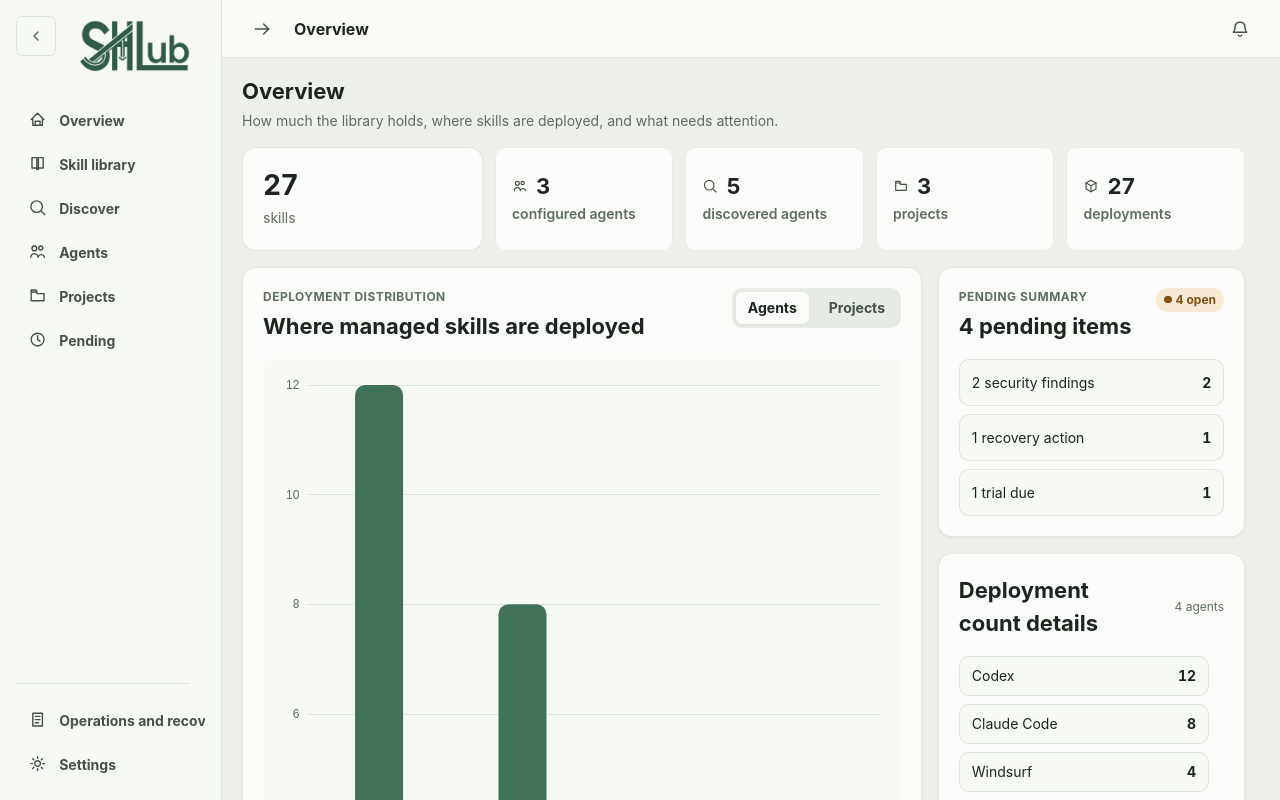
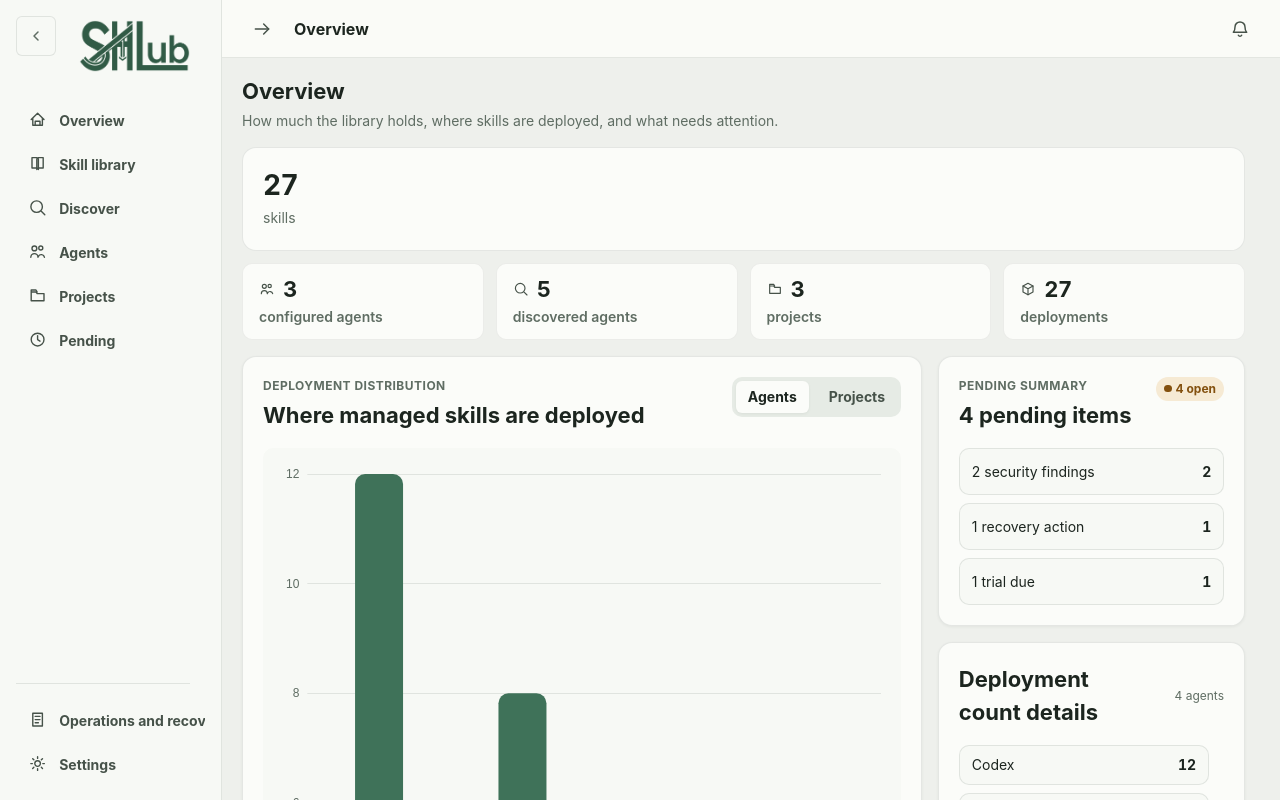
Before and after one commit to crocketc/skill-hub, a React (Vite) app in the folder apps/desktop/: page /__preview/overview in a window 1280 px wide. Built offline with nearby package versions, Linux system fonts and the light colour scheme.

Commit message:
fix: lock the overview two-row metrics contract at wide containers

```diff
--- a/apps/desktop/src/features/overview/overview.css
+++ b/apps/desktop/src/features/overview/overview.css
@@ -1,5 +1,5 @@
 /* 概览页专属样式（T3-A 建立，P1-07 重排信息密度：hero/紧凑统计比例阶梯、
-   宽容器指标带、待办项链接化）。只消费 --ui-* 语义 token，不写死任何主题色；
+   M-20 两行指标契约、待办项链接化）。只消费 --ui-* 语义 token，不写死任何主题色；
    响应式断点基于 AppShell 的 workspace 容器查询（内容容器，而非视口）。
    覆盖 base.css 同名规则时使用 `.sh-overview` 前缀提高特异性，
    因为本文件在模块图中先于 base.css 注入。 */
@@ -41,8 +41,8 @@
   border-color: var(--ui-accent);
 }
 
-/* 紧凑统计：窄容器 1 列 / 中容器 2 列（≥40rem）；宽容器（≥60rem）并入
-   hero + 统计的自适应指标带（见文件末尾）。列数不写死 4 列。 */
+/* 紧凑统计：窄容器 1 列 / 中容器 2 列（≥40rem）；宽容器（≥60rem）落到
+   hero 下方第二行的 4 列网格（见文件末尾，M-20 两行指标契约）。 */
 .sh-overview__stats {
   display: grid;
   grid-template-columns: minmax(0, 1fr);
@@ -135,8 +135,8 @@
 
 /* 容器查询：以 AppShell 的 workspace 内容容器为断点（展开侧栏 13.875rem）。
    窄容器统计与内容全部单列，无嵌套不可发现滚动；中容器统计 2 列、内容单列；
-   宽容器 hero 与紧凑统计并入同一条指标带（hero 占 1 列，紧凑统计按指标数
-   依次排满其余列），消除 hero 整行右侧留白（P1-07）。 */
+   宽容器执行 M-20 两行指标契约：hero 独占第一行（跨 4 列），紧凑统计通过
+   display:contents 落到第二行的 4 列网格，宽屏只缩放不改变信息结构。 */
 @container workspace (min-width: 40rem) {
   .sh-overview .sh-overview__stats {
     grid-template-columns: repeat(2, minmax(0, 1fr));
@@ -145,10 +145,14 @@
 
 @container workspace (min-width: 60rem) {
   .sh-overview .sh-overview__metrics {
-    grid-template-columns: minmax(0, 1.35fr) repeat(4, minmax(0, 1fr));
+    grid-template-columns: repeat(4, minmax(0, 1fr));
   }
 
-  /* 列表框退化为 contents，让统计项直接参与指标带网格（DOM 与
+  .sh-overview .sh-overview__hero {
+    grid-column: 1 / -1;
+  }
+
+  /* 列表框退化为 contents，让统计项直接参与指标区网格（DOM 与
      可访问性角色不变，键盘顺序仍按 DOM）。 */
   .sh-overview .sh-overview__stats {
     display: contents;
```
Also changed, not shown: 2 other files (tests, documents, lock files or other folders).
